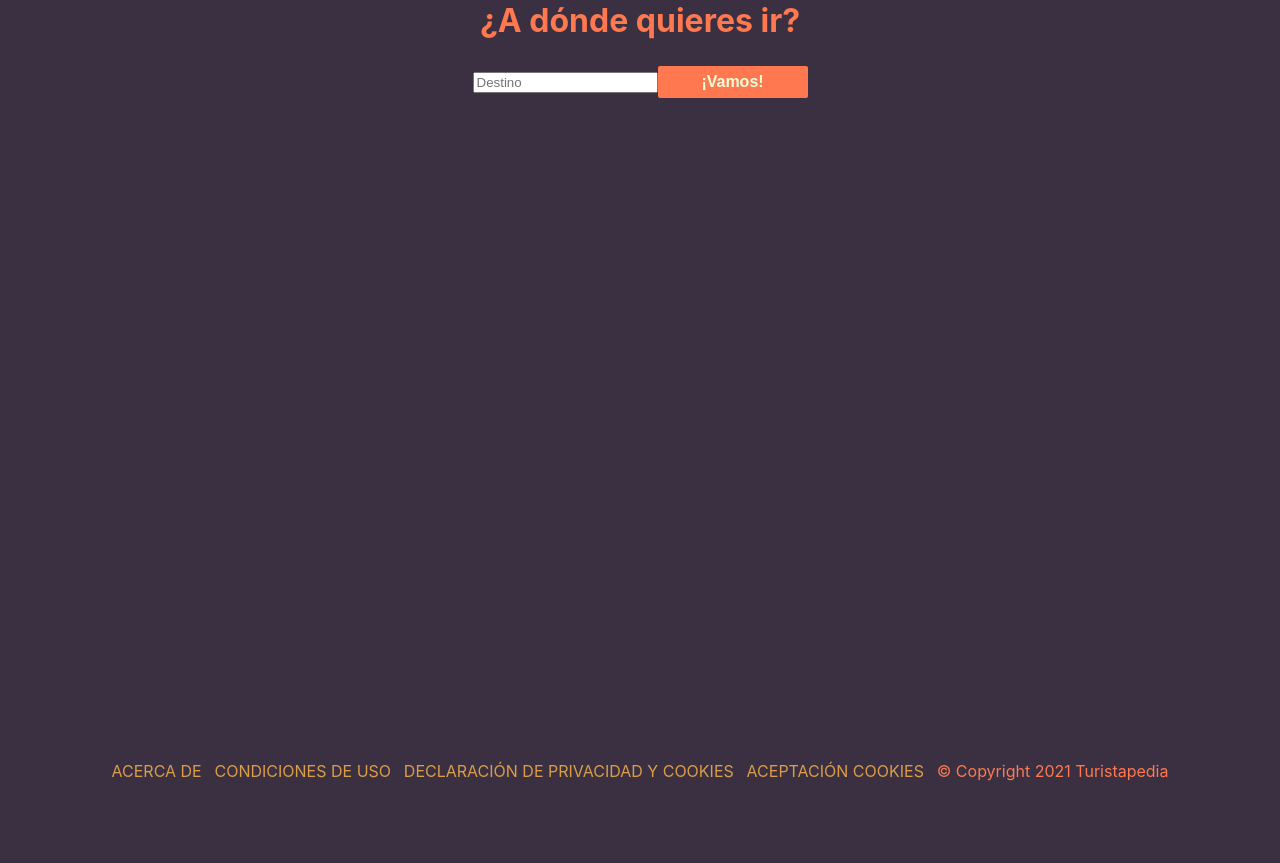
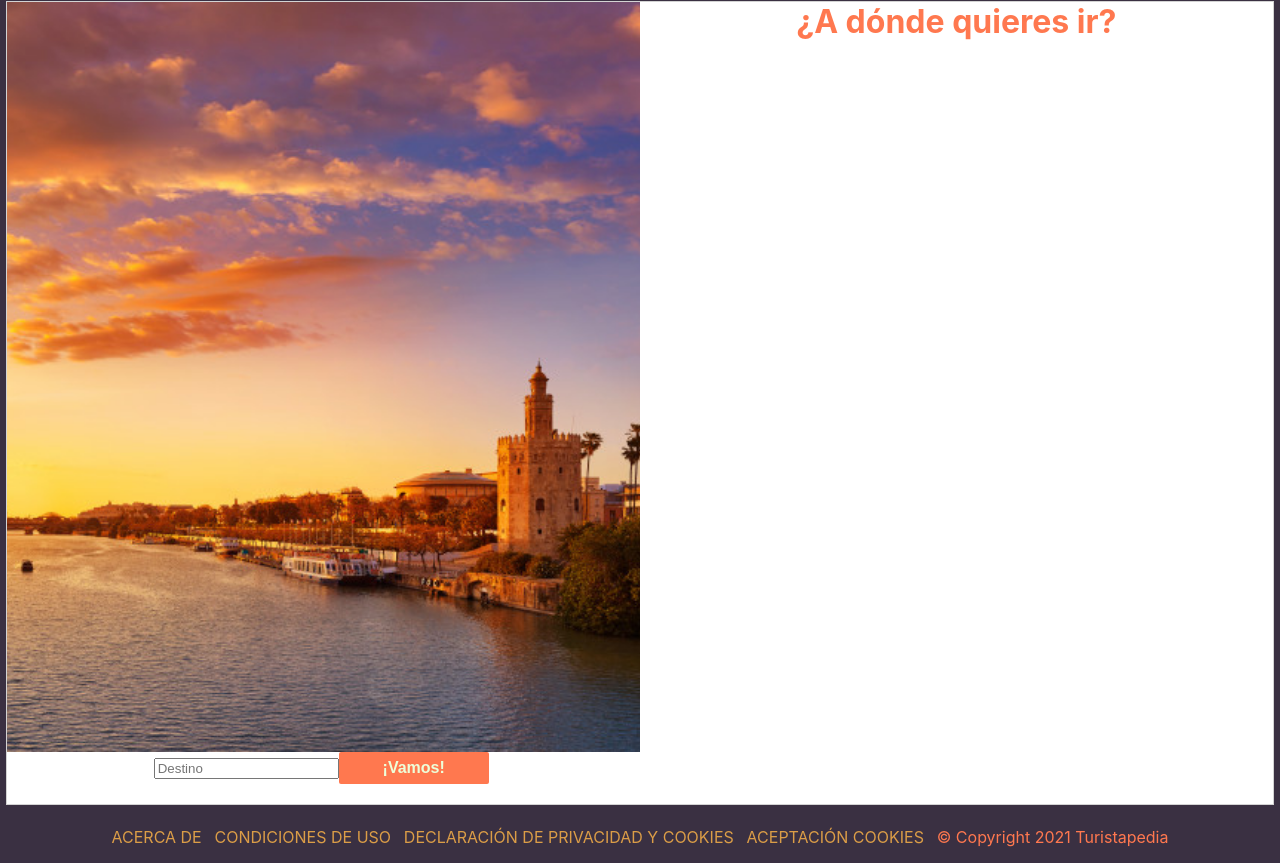
Before and after one commit to MariaGomGod/turistapedia-cliente, a React (Create React App) app: page /destination in a window 1280 px wide. Shown: the part 258-1121 px from the top of the page. Before the commit the page ends 1055 px from the top, so only its background shows below. Built offline with nearby package versions, Linux system fonts and the light colour scheme.

Commit message:
añadidos estilos a la pagina de Destination

```diff
--- a/src/components/Map.js
+++ b/src/components/Map.js
@@ -11,7 +11,8 @@ del mapa. Con ello, evitamos que React vuelva a re-renderizar el componente si n
 export default memo(function Map ({ pointsOfInterest, center, setCenter }) {
     const { isLoaded } = useJsApiLoader({
         id: 'google-map-script',
-        googleMapsApiKey: "GOOGLE-MAPS-KEY"
+        googleMapsApiKey: "AIzaSyCNJkyAndouVZpDlbY6ns_il2PZVjenfns"
+        //googleMapsApiKey: "GOOGLE-MAPS-KEY"
     });
 
     const [map, setMap] = useState(null);
--- a/src/pages/Destination.js
+++ b/src/pages/Destination.js
@@ -14,11 +14,14 @@ export default function Destination() {
     return (
         <>
             <form onSubmit={selectDestination}>
-                <div id="title"><h1>¿A&nbsp;dónde&nbsp;quieres&nbsp;ir?</h1></div>
-
-                <input required type="text" id="destinationInput" name="destinationInput" placeholder="Destino"></input>
-
-                <button className="button" type="submit">¡Vamos!</button>
+                <div className="wrapper">
+                    <div className="image"><div className="fondo"></div></div>
+                    <div id="title"><h1>¿A&nbsp;dónde&nbsp;quieres&nbsp;ir?</h1></div>
+                    <div className="destination">
+                        <input required type="text" id="destinationInput" name="destinationInput" placeholder="Destino"></input>
+                        <button className="button" type="submit">¡Vamos!</button>
+                    </div>
+                </div>
             </form>
         </>
     );
--- a/src/pages/Destination.sass
+++ b/src/pages/Destination.sass
@@ -0,0 +1,27 @@
+@import '../styles/_variables'
+
+*
+    box-sizing: border-box
+
+.fondo
+    background-image: url(../images/imagen_sevilla_opcion.jpg)
+    background-size: cover
+    background-repeat: no-repeat
+    background-position: center
+    height: 750px
+
+.colorblind
+    .fondo
+      background-image: url(../images/imagen_sevilla_cb.jpg) !important
+
+.wrapper
+    display: grid
+    grid-template: 1fr / 1fr 1fr
+    background-color: white
+    border: 1px solid lightgray
+    height: 100%
+
+.destination
+    margin-bottom: 20px
+    font-size: 18px
+    margin-right: 5px
```
